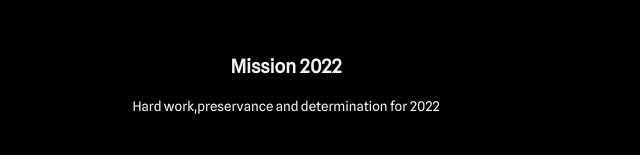
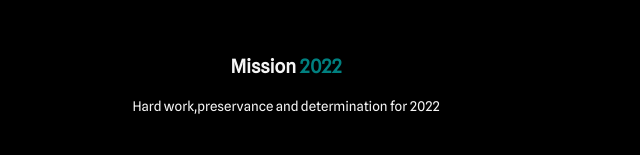
Before and after one commit to tanvirahmed009/first-project, a plain HTML site: page index.html in a window 1280 px wide. Shown: the part 2634-2794 px from the top of the page, 354-994 px from the left. Drawn offline with Linux system fonts and the light colour scheme.

Commit message:
title changed

```diff
--- a/index.html
+++ b/index.html
@@ -5,7 +5,7 @@
     <meta charset="UTF-8">
     <meta http-equiv="X-UA-Compatible" content="IE=edge">
     <meta name="viewport" content="width=device-width, initial-scale=1.0">
-    <title>first project</title>
+    <title>Mission 2022</title>
     <link rel="icon" href="shapes/shape-6.png">
     <link rel="preconnect" href="https://fonts.googleapis.com">
     <link rel="preconnect" href="https://fonts.gstatic.com" crossorigin>
@@ -108,7 +108,7 @@
 
     </section>
     <footer>
-        <h3>Mission 2022</h3>
+        <h3>Mission <span class="mission-color"> 2022</span></h3>
         <small>Hard work,preservance and determination for 2022</small>
     </footer>
 
```
